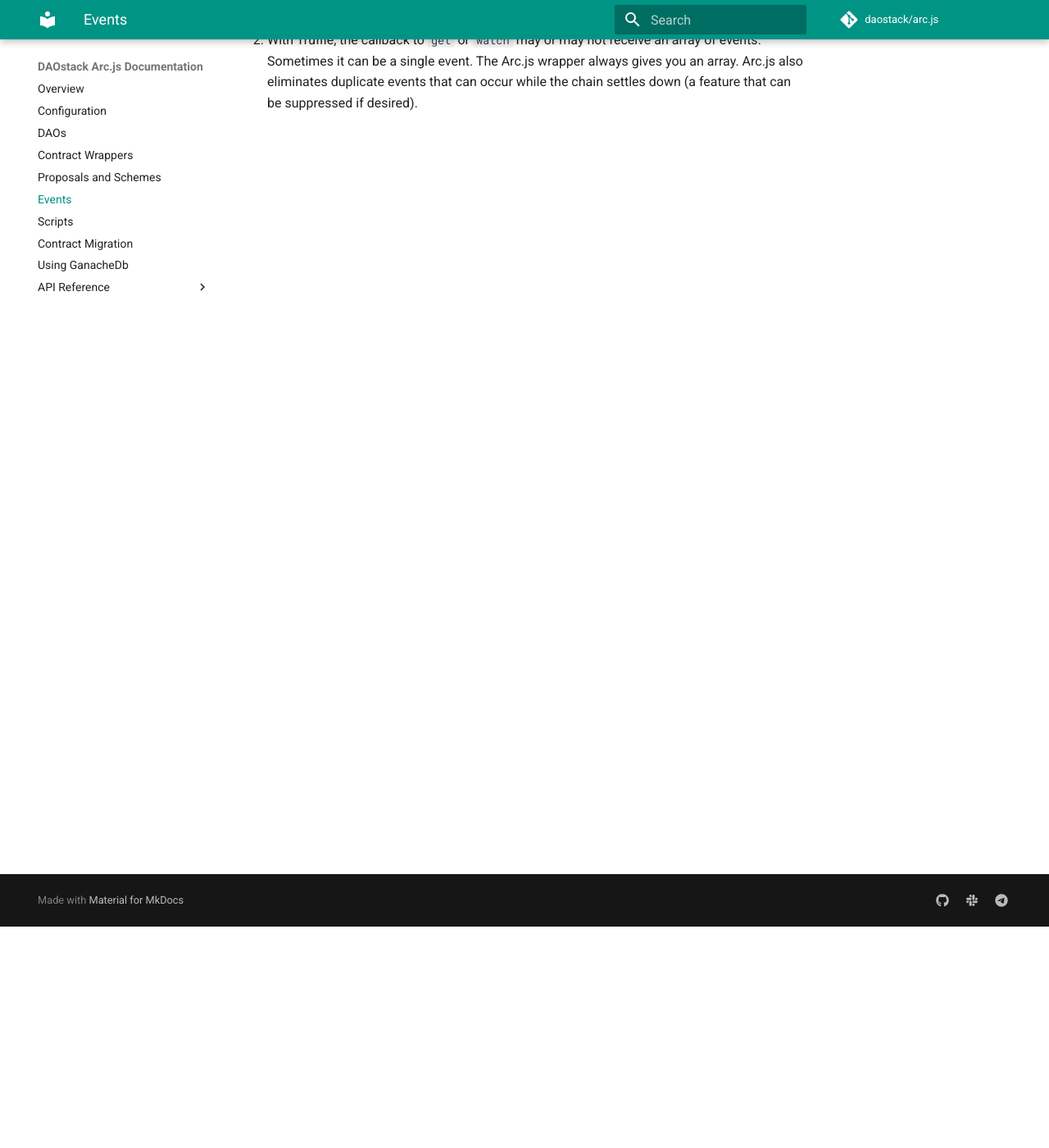
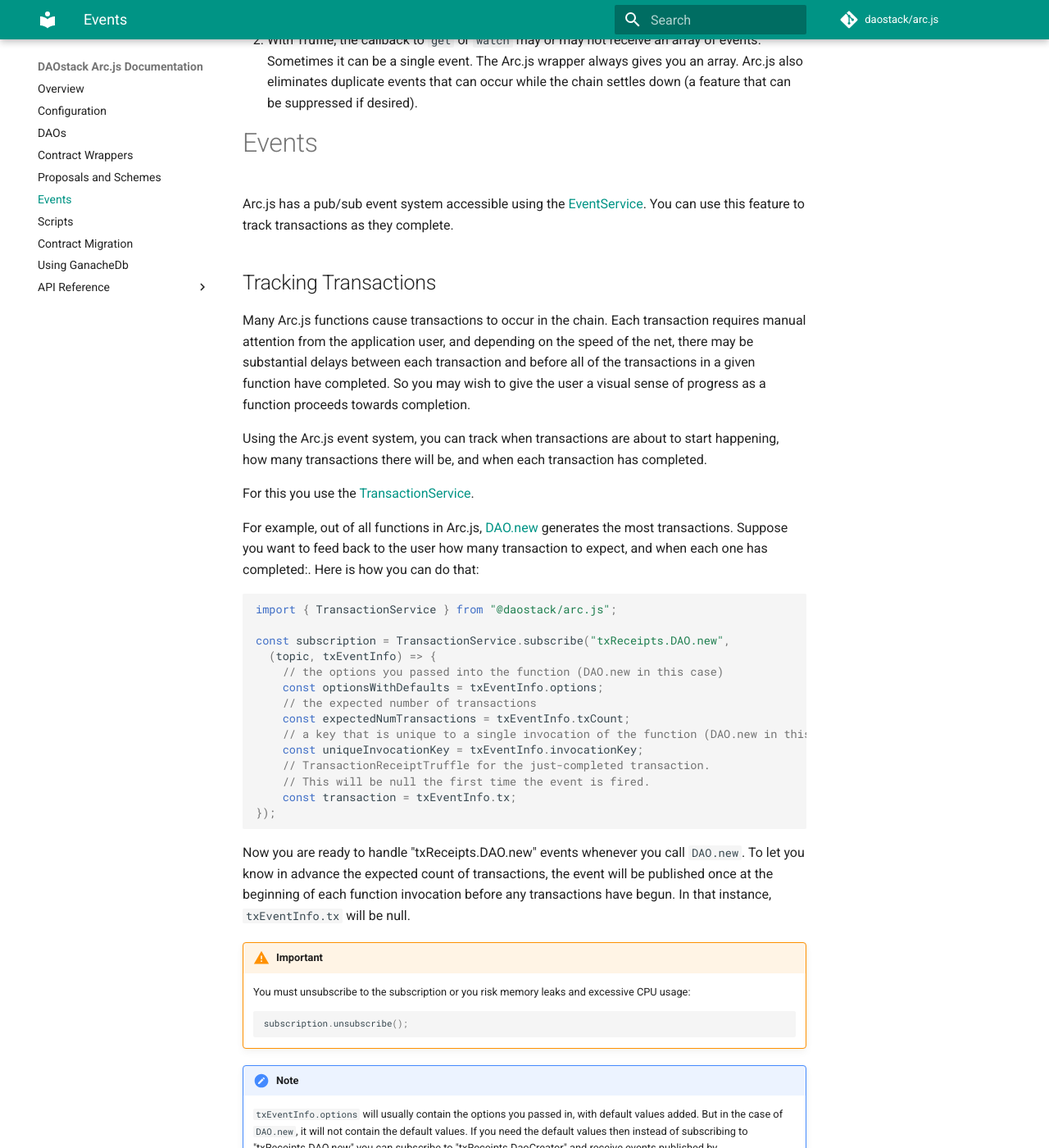
Before and after one commit to daostack/arc.js_legacy, an MkDocs documentation site: the page built from docs/Events.md, in a window 1280 px wide and 1400 px high, scrolled down 270 px. Shown: the whole window at 82% size. Built offline with MkDocs 1.6.1 and Material for MkDocs 9.7.7, drawn with Linux system fonts in a browser that asks for light colours; comment, search, counter and statistics services are not loaded; old or Windows-style settings are respelled for this version of MkDocs; some of the changed text lies outside the part shown.

Commit message:
documentation, more refactoring

````diff
--- a/docs/Events.md
+++ b/docs/Events.md
@@ -4,3 +4,60 @@ All of the Arc.js contract wrapper classes expose the contract's events that loo
 
 1. If you are using TypeScript then the event arguments (`_args`) will by typed, so you will see suggestions and errors in Intellisense and the TypeScript compiler.
 2. With Truffle, the callback to `get` or `watch` may or may not receive an array of events.  Sometimes it can be a single event.  The Arc.js wrapper always gives you an array.  Arc.js also eliminates duplicate events that can occur while the chain settles down (a feature that can be suppressed if desired).
+
+# Events
+
+Arc.js has a pub/sub event system accessible using the [EventService](api/classes/EventService).  You can use this feature to track transactions as they complete.
+
+## Tracking Transactions
+
+Many Arc.js functions cause transactions to occur in the chain.  Each transaction requires manual attention from the application user, and depending on the speed of the net, there may be substantial delays between each transaction and before all of the transactions in a given function have completed. So you may wish to give the user a visual sense of progress as a function proceeds towards completion.
+
+Using the Arc.js event system, you can track when transactions are about to start happening, how many transactions there will be, and when each transaction has completed.
+
+For this you use the [TransactionService](api/classes/TransactionService).
+
+For example, out of all functions in Arc.js, [DAO.new](api/classes/DAO#new) generates the most transactions.  Suppose you want to feed back to the user how many transaction to expect, and when each one has completed:.  Here is how you can do that:
+
+```javascript
+import { TransactionService } from "@daostack/arc.js";
+
+const subscription = TransactionService.subscribe("txReceipts.DAO.new",
+  (topic, txEventInfo) => {
+    // the options you passed into the function (DAO.new in this case)
+    const optionsWithDefaults = txEventInfo.options;
+    // the expected number of transactions
+    const expectedNumTransactions = txEventInfo.txCount;
+    // a key that is unique to a single invocation of the function (DAO.new in this case)
+    const uniqueInvocationKey = txEventInfo.invocationKey;
+    // TransactionReceiptTruffle for the just-completed transaction.
+    // This will be null the first time the event is fired.
+    const transaction = txEventInfo.tx;
+});
+```
+
+Now you are ready to handle "txReceipts.DAO.new" events whenever you call `DAO.new`.  To let you know in advance the expected count of transactions, the event will be published once at the beginning of each function invocation before any transactions have begun.  In that instance, `txEventInfo.tx` will be null.
+
+!!! warning "Important"
+    You must unsubscribe to the subscription or you risk memory leaks and excessive CPU usage:
+    ```javascript
+    subscription.unsubscribe();
+    ```
+
+!!! note
+    `txEventInfo.options` will usually contain the options you passed in, with default values added.  But in the case of `DAO.new`, it will not contain the default values.  If you need the default values then instead of subscribing to "txReceipts.DAO.new" you can subscribe to "txReceipts.DaoCreator" and receive events published by  [DaoCreatorWrapper.forgeOrg](api/classes/DaoCreatorWrapper#forgeOrg) and [DaoCreatorWrapper.setSchemes](api/classes/DaoCreatorWrapper#setSchemes).  Currently this would otherwise be the same as subscribing to "txReceipts.DAO.new", though it cannot be guaranteed it will always be the case in future versions of Arc.js.
+
+## Specifying Which Events
+Event specifications typically incorporate the Arc contract name which will map to events published by a wrapper class named "[ContractName]Wrapper".  So the event specification "txReceipts.DaoCreator" refers to "txReceipts" events published by [DaoCreatorWrapper](api/classes/DaoCreatorWrapper).
+
+!!! note
+    There are a couple of exceptions when a specific contract is not involved, namely "DAO.new" and "ContractWrapper.setParameters" (the latter covers all calls to [ContractWrapperBase.setParameters](api/classes/ContractWrapperBase#setParameters).
+
+Event specifications are hierachical. So for example:
+
+   - "txReceipts" subscribes to all events published with that prefix (which in this case means those using [TransactionService](api/classes/TransactionService))
+   - "txReceipts.[ContractName]" subscribes to all "txReceipts" events published by the "[ContractName]Wrapper" class
+   - "txReceipts.[ContractName].[functionName]" subscribes to all "txReceipts" events published by the given function in the "[ContractName]Wrapper" class
+
+!!! note
+    What we refer here to as "event specifications" are called "topics" in the code.
````
Also changed, not shown: 9 other files.
